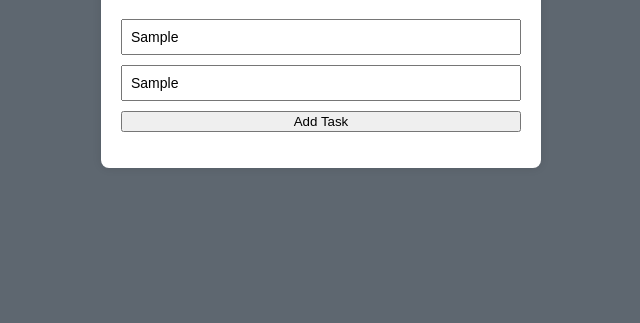
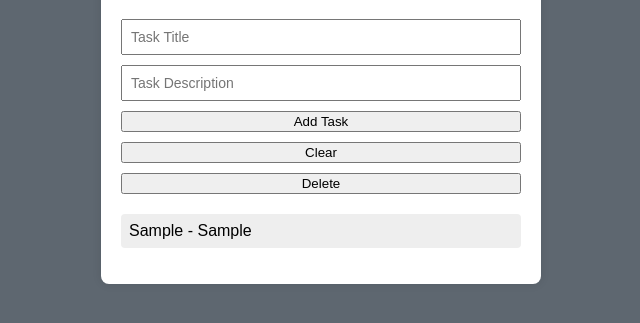
Before and after one commit to krisprajapati11/Task_Management_System, a plain HTML site: page Fronted/index.html in a window 1280 px wide. Both pictures are taken after typing "Sample", "Sample" into the empty fields and a click on the button "Add Task". Shown: the part 131-454 px from the top of the page, without its empty margins (319-959 px from the left). Drawn offline with Linux system fonts and the light colour scheme.

Commit message:
Add script

```diff
--- a/Fronted/index.html
+++ b/Fronted/index.html
@@ -17,10 +17,12 @@
             <input type="text" id="taskTitle" placeholder="Task Title">
             <input type="text" id="taskDesc" placeholder="Task Description">
             <button id="addTaskBtn">Add Task</button>
+            <button id="clearBtn">Clear</button>
+            <button id="deleteBtn">Delete</button>
          </div>
 
          <!-- task list  -->
-          <ul id="tasklist"> </ul>
+          <ul id="taskList"> </ul>
     </div>
 
     <script src="script.js"></script>
--- a/Fronted/script.js
+++ b/Fronted/script.js
@@ -0,0 +1,33 @@
+const taskTitle = document.getElementById("taskTitle");
+const taskDesc = document.getElementById("taskDesc");
+const addTaskBtn = document.getElementById("addTaskBtn");
+const taskList = document.getElementById("taskList");
+
+addTaskBtn.addEventListener("click", function () {
+    const title = taskTitle.value;
+    const desc = taskDesc.value;
+
+    if (title === "" || desc === "") {
+        alert("Please fill all fields");
+        return;
+    }
+
+    const li = document.createElement("li");
+    li.textContent = title + " - " + desc;
+
+    taskList.appendChild(li);
+
+    taskTitle.value = "";
+    taskDesc.value = "";
+});
+clearBtn.addEventListener("click", function () {
+    // taskList.innerHTML = "";
+    taskDesc.value = "";
+    taskTitle.value = "";
+});
+deleteBtn.addEventListener("click", function () {
+    const lastTask = taskList.lastElementChild;
+    if (lastTask) {
+        taskList.removeChild(lastTask);
+    }
+});
```
